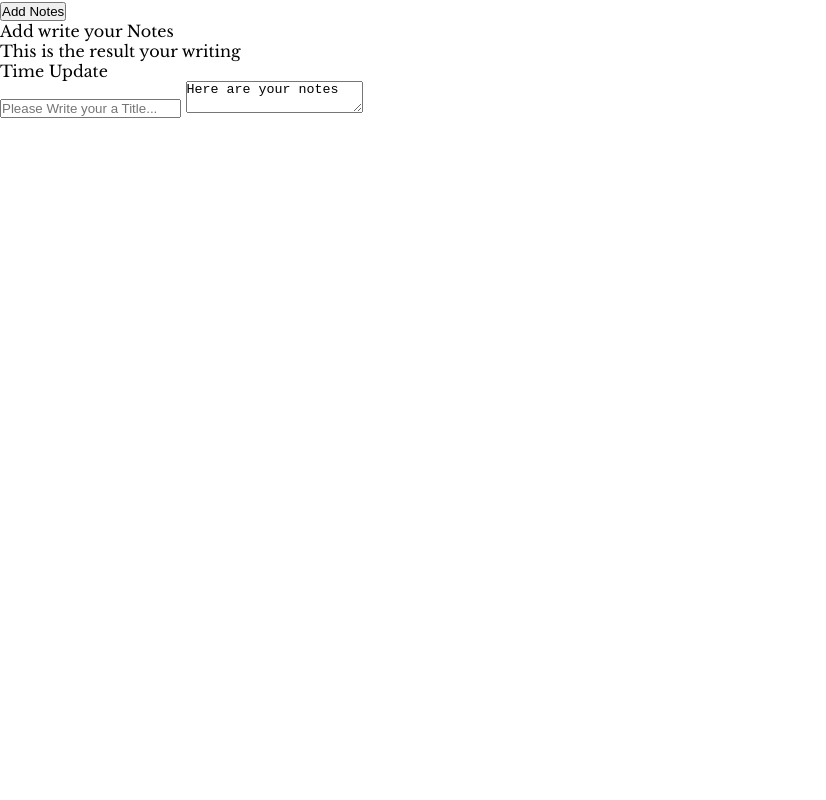
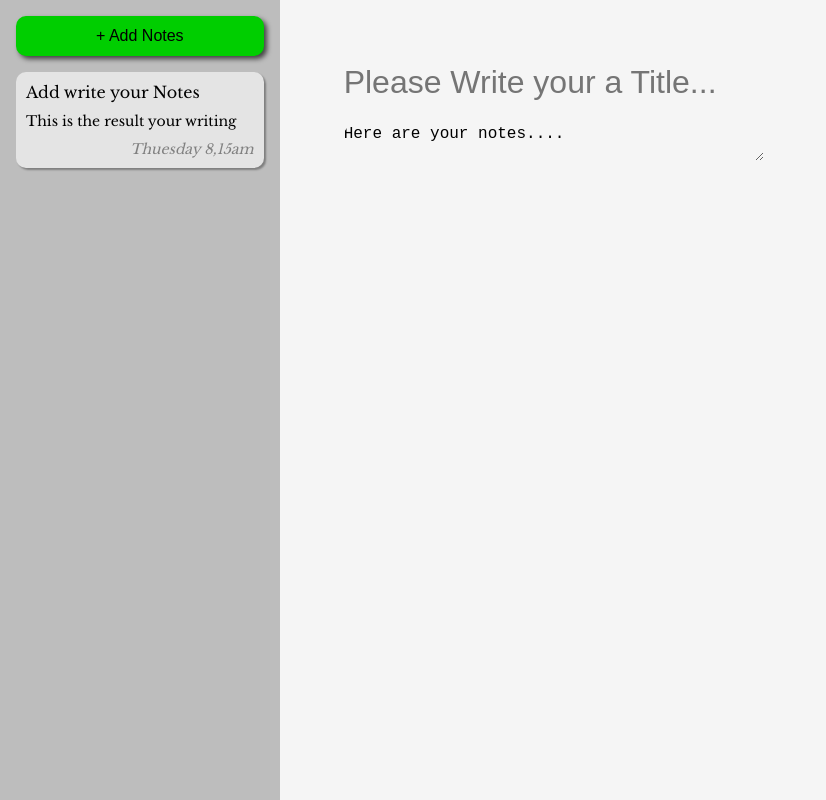
Before and after one commit to muhammadsusilo/notes, a plain HTML site: page index.html in a window 1280 px wide. Shown: the whole page, without its empty margins (0-826 px from the left). Drawn offline with nearby package versions, Linux system fonts and the light colour scheme.

Commit message:
created  content is css

```diff
--- a/css/style.css
+++ b/css/style.css
@@ -4,7 +4,76 @@
     box-sizing: border-box;
 }
 
+:root {
+    --color-green: rgb(0, 206, 0);
+    --color-white: rgb(245, 245, 245);
+}
+
 body {
     font-family: 'Libre Baskerville', arial, sans-serif;
     /* font-family: 'Roboto Condensed', sans-serif; */
+    background-color: var(--color-white);
 }
+
+.notes {
+    display: flex;
+}
+
+.sidebar {
+    padding: 1rem;
+    background-color: rgb(189, 189, 189);
+    height: 100vh;
+}
+
+.sidebar>button {
+    font-size: 1rem;
+    padding: .7rem 5rem;
+    background-color: var(--color-green);
+    border: none;
+    border-radius: 10px;
+    margin-bottom: 1rem;
+    box-shadow: 3px 3px 5px rgba(0, 0, 0, 0.656);
+}
+
+.list {
+    background-color: rgb(228, 228, 228);
+    padding: 10px;
+    border-radius: 10px;
+    box-shadow: 2px 2px 2px rgba(0, 0, 0, 0.332);
+    /* font-weight: 600; */
+    /* font-size: 1rem; */
+}
+
+.list-body {
+    font-size: 14px;
+    margin: 10px 0;
+}
+
+.list-updated {
+    font-size: 14px;
+    display: flex;
+    justify-content: end;
+    font-style: italic;
+    color: gray;
+}
+
+.preview {
+    margin: 4rem;
+    display: flex;
+    flex-direction: column;
+}
+
+.preview>input {
+    font-size: 2rem;
+    margin-bottom: 1.5rem;
+    border: none;
+    border-radius: 10px;
+    background: transparent;
+}
+
+.preview>textarea {
+    border-radius: 10px;
+    border: none;
+    background: transparent;
+    font-size: 1rem;
+}
--- a/index.html
+++ b/index.html
@@ -17,19 +17,19 @@
     <div class="notes" id="notes">
 
         <div class="sidebar">
-            <button id="notes-add" type="button">Add Notes</button>
+            <button id="notes-add" type="button">+ Add Notes</button>
             <div class="list">
                 <div class="list-item">
                     <div class="list-title">Add write your Notes</div>
                     <div class="list-body">This is the result your writing</div>
-                    <div class="list-updated">Time Update</div>
+                    <div class="list-updated">Thuesday 8,15am</div>
                 </div>
             </div>
         </div>
 
         <div class="preview">
             <input class="preview-notes" type="text" placeholder="Please Write your a Title...">
-            <textarea class="preview-body">Here are your notes</textarea>
+            <textarea class="preview-body">Here are your notes....</textarea>
         </div>
 
     </div>
```
